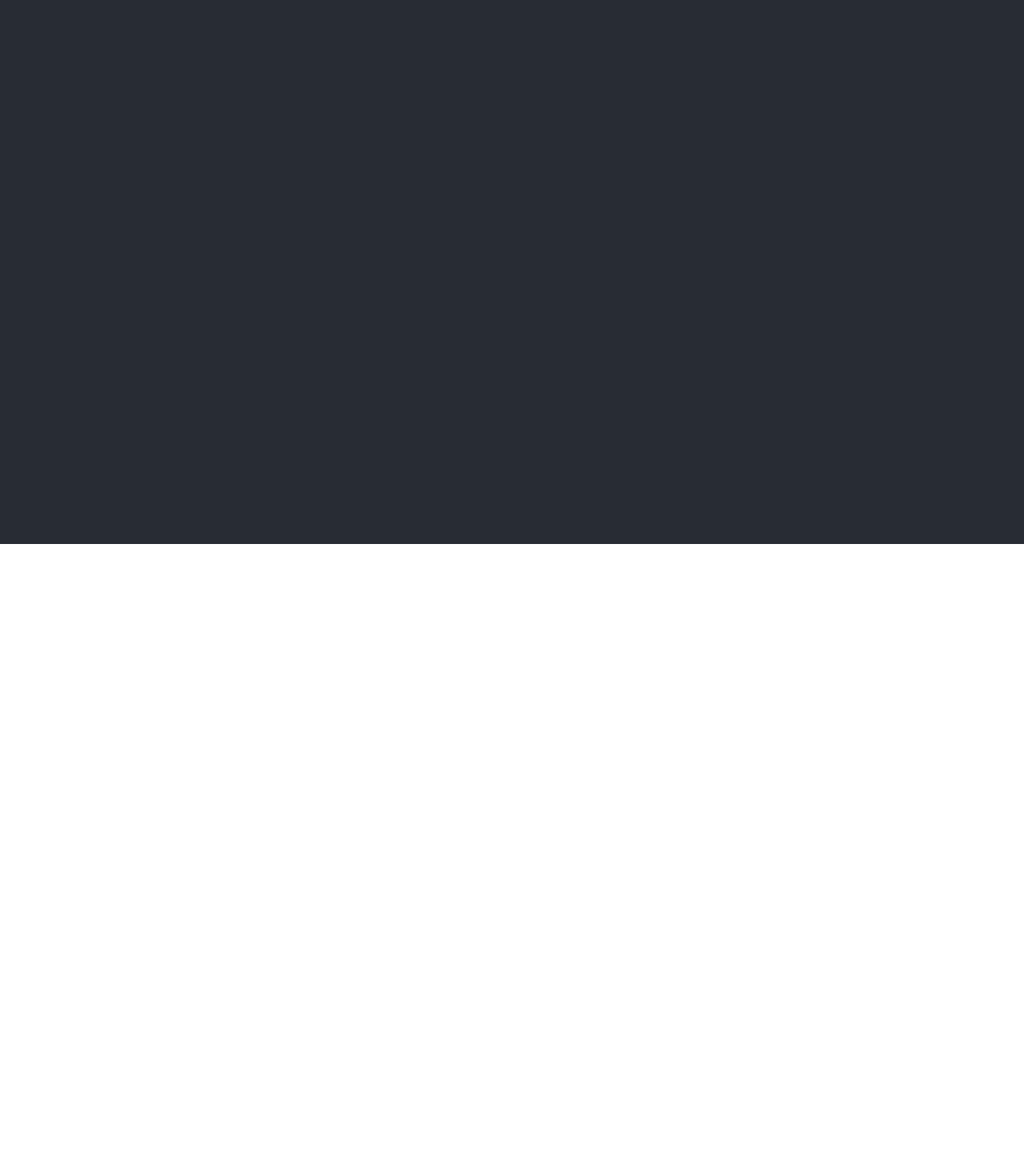
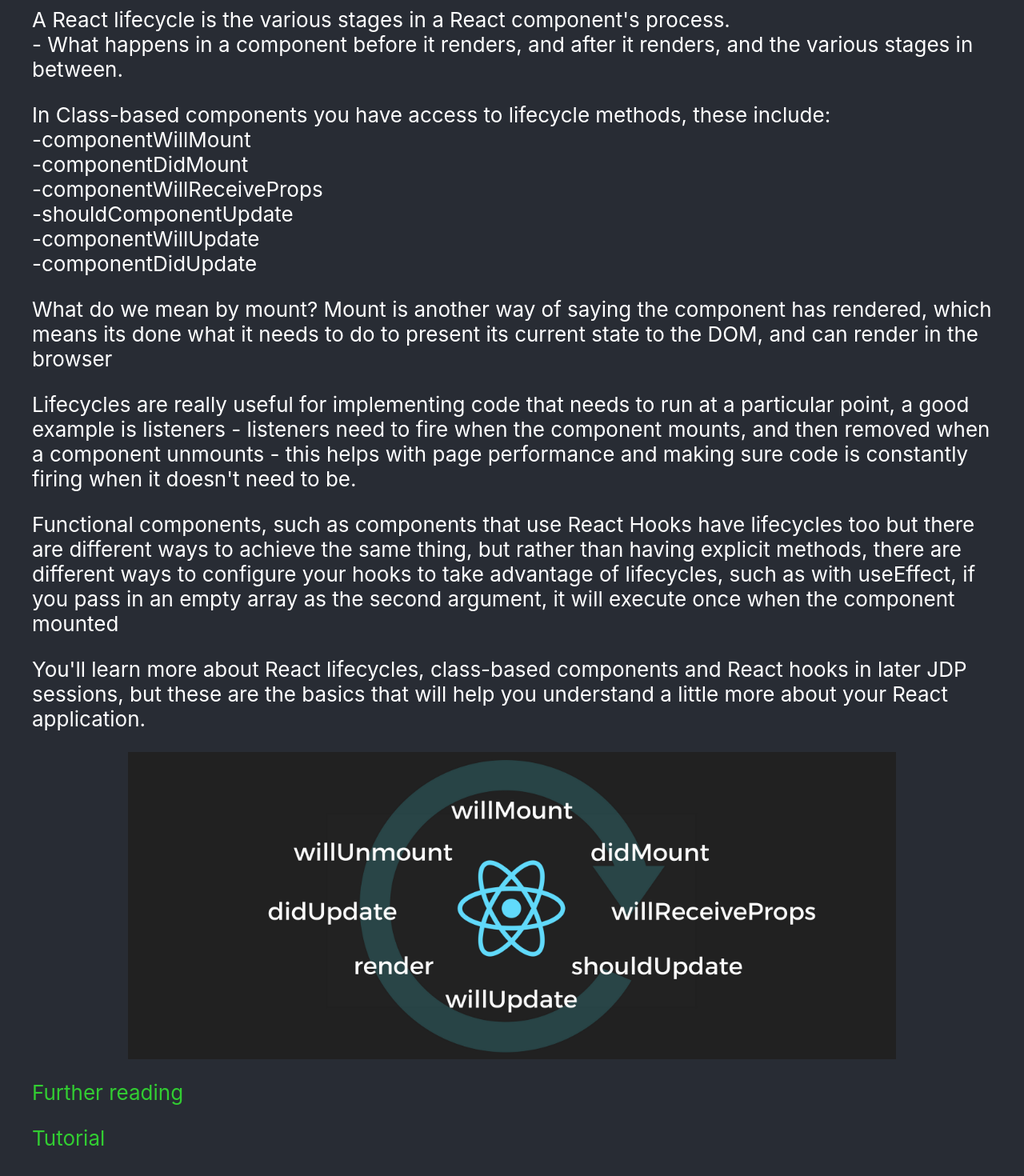
Before and after one commit to mike-bunce/junior-developer-program, a React (Create React App) app: page /lifecycles in a window 1280 px wide. Shown: the part 200-1670 px from the top of the page at 80% size. Before the commit the page ends 880 px from the top, so only its background shows below. Built offline with nearby package versions, Linux system fonts and the light colour scheme.

Commit message:
feat(lifecycles): adding lifecycles page

```diff
--- a/src/App.css
+++ b/src/App.css
@@ -56,6 +56,12 @@
   color: #61dafb;
 }
 
+.lifecycle-image {
+  width: 80%;
+  display: block;
+  margin: 0 auto;
+}
+
 a {
   color: #32CD32;
   text-decoration: none;
--- a/src/App.js
+++ b/src/App.js
@@ -6,6 +6,7 @@ import ReactAppsAtTELUS from './components/ReactAppsAtTELUS'
 import VirtualDOM from './components/VirtualDOM'
 import Components from './components/Components'
 import Tutorial from './components/Tutorial'
+import Lifecycles from './components/Lifecycles'
 import './App.css'
 import { BrowserRouter, Route } from "react-router-dom";
 
@@ -20,6 +21,7 @@ function App() {
           <Route exact path="/react-apps-at-telus" component={ReactAppsAtTELUS} />
           <Route exact path="/virtual-dom" component={VirtualDOM} />
           <Route exact path="/components" component={Components} />
+          <Route exact path="/lifecycles" component={Lifecycles} />
           <Route exact path="/tutorial" component={Tutorial} />
         </BrowserRouter>
       </header>
--- a/src/components/Components.jsx
+++ b/src/components/Components.jsx
@@ -30,7 +30,7 @@ const Components = () => {
           building each layout as its own block. So I'm hoping to find a nice cosy server
           to live on, maybe I'll exist just in the archives on a github server somewhere...
       </p>
-      <Link to="/tutorial">Tutorial</Link>
+      <Link to="/lifecycles">Lifecycles</Link>
     </div>
   );
 };
--- /dev/null
+++ b/src/components/Lifecycles.jsx
@@ -0,0 +1,43 @@
+import React from "react";
+import { Link } from "react-router-dom";
+
+const LifeCycles = () => {
+  return (
+    <div className="inner-page">
+      <h2>React Lifecycle</h2>
+      <p>What are they?</p>
+      <p>A React lifecycle is the various stages in a React component's process.
+        <br />- What happens in a component before it renders, and after it renders, and the various stages in between.
+      </p>
+      <p>In Class-based components you have access to lifecycle methods, these include:
+        <br />-componentWillMount
+        <br />-componentDidMount
+        <br />-componentWillReceiveProps
+        <br />-shouldComponentUpdate
+        <br />-componentWillUpdate
+        <br />-componentDidUpdate
+      </p>
+      <p>What do we mean by mount? Mount is another way of saying the component has rendered, which means its done what it needs to do to present its current state to the DOM,
+        and can render in the browser
+      </p>
+      <p>Lifecycles are really useful for implementing code that needs to run at a particular point,
+        a good example is listeners - listeners need to fire when the component mounts, and then removed
+        when a component unmounts - this helps with page performance and making sure code is constantly firing
+        when it doesn't need to be.
+      </p>
+      <p>Functional components, such as components that use React Hooks have lifecycles too but there are different ways to achieve the same thing, but rather than having
+        explicit methods, there are different ways to configure your hooks to take advantage of lifecycles, such as with useEffect, if you pass in an empty array as the second argument,
+        it will execute once when the component mounted
+      </p>
+      <p>You'll learn more about React lifecycles, class-based components and React hooks in later JDP sessions, but these are the basics
+        that will help you understand a little more about your React application.
+      </p>
+      <img src="/react-lifecycle.png" alt="" className="lifecycle-image" />
+
+      <p><a href="https://learn.co/lessons/react-component-mounting-and-unmounting">Further reading</a></p>
+      <p><Link to="/tutorial">Tutorial</Link></p>
+    </div>
+  );
+};
+
+export default LifeCycles;
--- a/src/components/ReactComponent.jsx
+++ b/src/components/ReactComponent.jsx
@@ -13,6 +13,9 @@ const ReactComponent = (props) => {
         <ul style={ { textAlign: 'left' } }>
           <li>Embedding HTML in JavaScript with JSX</li>
           <li>Class based or functional components that work independently but can be linked together to create single page applications</li>
+          <li>State, which as Thinkster.io put it:
+            "The heart of every React component is its “state”, an object that determines how that component renders & behaves. In other words, “state” is what allows you to create components that are dynamic and interactive."
+          </li>
           <li>Components that update (or re-render) based on state and prop changes</li>
         </ul>
         <p><Link to="/JSX-is-cool" >JSX is cool</Link></p>
--- a/src/components/Tutorial.jsx
+++ b/src/components/Tutorial.jsx
@@ -4,7 +4,7 @@ import { Link } from "react-router-dom";
 const Tutorial = () => {
   return (
     <div className="inner-page">
-      <h2>Hands on activity</h2>
+      <h2>Coding challenge</h2>
       <p>Create a simple React-based single page application</p>
       <p>Using the following tools:</p>
       <ul>
@@ -28,6 +28,7 @@ const Tutorial = () => {
           <li><Link to="/react-apps-at-telus">React Apps at TELUS</Link></li>
           <li><Link to="/virutal-dom">The Virtual DOM</Link></li>
           <li><Link to="/Components">An Interview with a React component</Link></li>
+          <li><Link to="/Lifecycle">React Lifecycles</Link></li>
       </ul>
     </div>
   );
```
Also changed, not shown: public/react-lifecycle.png (added).
